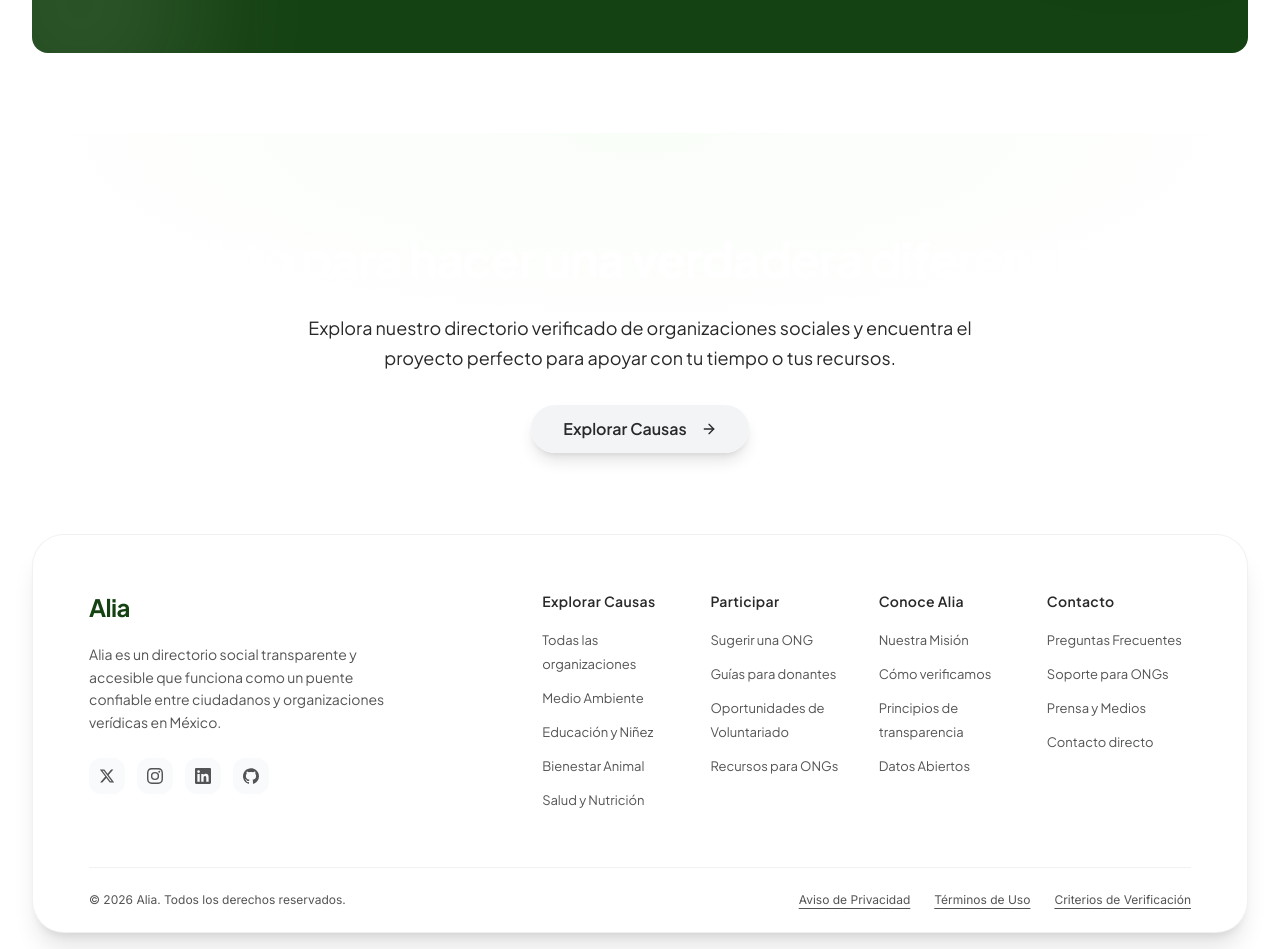
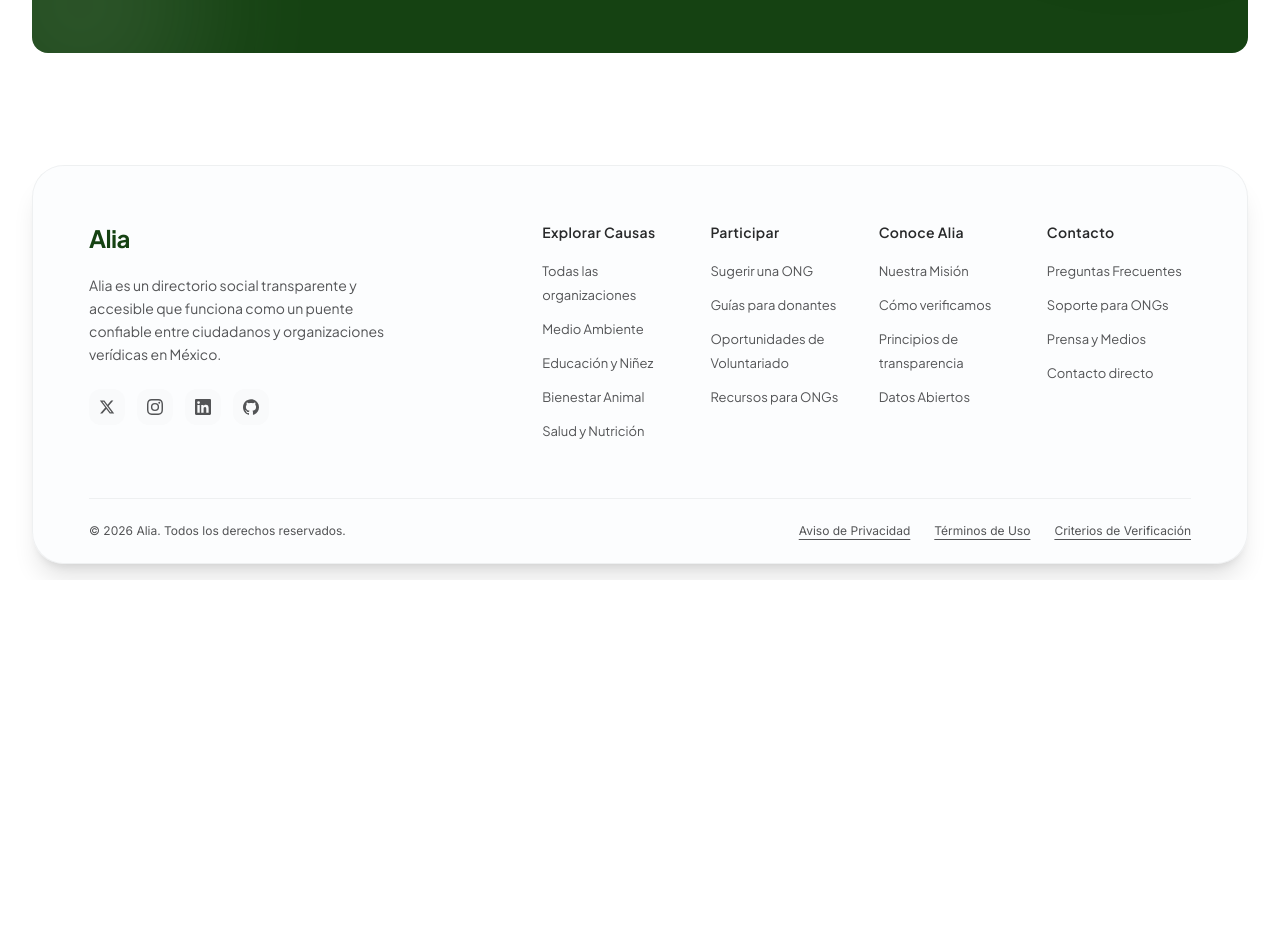
Before and after one commit to dvegaa20/alia, a Next.js app: page /about in a window 1280 px wide. Shown: the part 2560-3509 px from the top of the page. After the commit the page ends 3140 px from the top, so only its background shows below. Built offline with nearby package versions, Linux system fonts and the light colour scheme.

Commit message:
feat(footer): fix footer content in between routes

```diff
--- a/components/public/index.ts
+++ b/components/public/index.ts
@@ -1,6 +1,7 @@
 // Layout
 export { Navbar } from './layout/navbar'
 export { Footer } from './layout/footer'
+export { FooterCTA } from './layout/footer-cta'
 
 // Home
 export { HeroContainer } from './home/hero-container'
--- /dev/null
+++ b/components/public/layout/footer-cta.tsx
@@ -0,0 +1,41 @@
+import Link from "next/link";
+import { Button } from "@/components/ui/button";
+import { ArrowRight } from "lucide-react";
+
+export function FooterCTA() {
+  return (
+    <div className="relative bg-base-950 dark:bg-base-1000 pt-24 pb-56 px-8">
+      {/* Radial gradient overlay */}
+      <div
+        className="pointer-events-none absolute inset-0"
+        style={{
+          background:
+            "radial-gradient(ellipse 80% 60% at 50% 0%, rgba(188,240,174,0.08) 0%, transparent 70%)",
+        }}
+      />
+
+      <div className="relative z-10 max-w-360 mx-auto text-center space-y-6">
+        <h2 className="text-3xl sm:text-4xl md:text-5xl font-bold text-white font-headline leading-tight tracking-tight">
+          ¿Listo para hacer una verdadera diferencia?
+        </h2>
+        <p className="text-base-400 text-base sm:text-lg max-w-2xl mx-auto font-body leading-relaxed">
+          Explora nuestro directorio verificado de organizaciones sociales y
+          encuentra el proyecto perfecto para apoyar con tu tiempo o tus
+          recursos.
+        </p>
+        <div className="pt-2">
+          <Button
+            asChild
+            variant="secondary"
+            className="rounded-full px-8 py-3 h-auto text-base font-semibold shadow-lg hover:shadow-xl transition-all duration-300 hover:scale-[1.02] active:scale-95"
+          >
+            <Link href="/directory">
+              Explorar Causas
+              <ArrowRight className="ml-2 h-4 w-4" />
+            </Link>
+          </Button>
+        </div>
+      </div>
+    </div>
+  );
+}
--- a/components/public/layout/footer.tsx
+++ b/components/public/layout/footer.tsx
@@ -1,7 +1,9 @@
+"use client";
+
 import Link from "next/link";
-import { Button } from "@/components/ui/button";
 import { Separator } from "@/components/ui/separator";
-import { ArrowRight } from "lucide-react";
+import { usePathname } from "next/navigation";
+import { FooterCTA } from "./footer-cta";
 
 /* ── Social icon SVGs (inline for zero-dependency) ── */
 function IconX({ className }: { className?: string }) {
@@ -113,47 +115,16 @@ const legalLinks = [
 /* ── Footer Component ── */
 export function Footer() {
   const currentYear = new Date().getFullYear();
+  const pathname = usePathname();
+  const isHomePage = pathname === "/";
 
   return (
     <footer className="relative w-full overflow-hidden">
-      {/* ─── CTA Section (Dark) ─── */}
-      <div className="relative bg-base-950 dark:bg-base-1000 pt-24 pb-56 px-8">
-        {/* Radial gradient overlay */}
-        <div
-          className="pointer-events-none absolute inset-0"
-          style={{
-            background:
-              "radial-gradient(ellipse 80% 60% at 50% 0%, rgba(188,240,174,0.08) 0%, transparent 70%)",
-          }}
-        />
-
-        <div className="relative z-10 max-w-360 mx-auto text-center space-y-6">
-          <h2 className="text-3xl sm:text-4xl md:text-5xl font-bold text-white font-headline leading-tight tracking-tight">
-            ¿Listo para hacer una verdadera diferencia?
-          </h2>
-          <p className="text-base-400 text-base sm:text-lg max-w-2xl mx-auto font-body leading-relaxed">
-            Explora nuestro directorio verificado de organizaciones sociales y
-            encuentra el proyecto perfecto para apoyar con tu tiempo o tus
-            recursos.
-          </p>
-          <div className="pt-2">
-            <Button
-              asChild
-              variant="secondary"
-              className="rounded-full px-8 py-3 h-auto text-base font-semibold shadow-lg hover:shadow-xl transition-all duration-300 hover:scale-[1.02] active:scale-95"
-            >
-              <Link href="/directory">
-                Explorar Causas
-                <ArrowRight className="ml-2 h-4 w-4" />
-              </Link>
-            </Button>
-          </div>
-        </div>
-      </div>
+      {isHomePage && <FooterCTA />}
 
       {/* ─── Main Footer Card ─── */}
-      <div className="relative -mt-36 px-4 pb-4 sm:px-8 pb-0">
-        <div className="max-w-360 mx-auto bg-card border border-border/60 rounded-[28px] sm:rounded-[32px] shadow-xl overflow-hidden">
+      <div className={`relative px-4 pb-4 sm:px-8 pb-0 ${isHomePage ? "-mt-36" : "pt-8"}`}>
+        <div className="max-w-360 mx-auto bg-slate-50/40 dark:bg-zinc-900/20 border border-border/60 rounded-[28px] sm:rounded-[32px] shadow-xl overflow-hidden">
           <div className="p-8 sm:p-10 lg:p-14">
             <div className="grid grid-cols-1 lg:grid-cols-[1.2fr_2fr] gap-12 lg:gap-16">
               {/* Left: Brand */}
```
